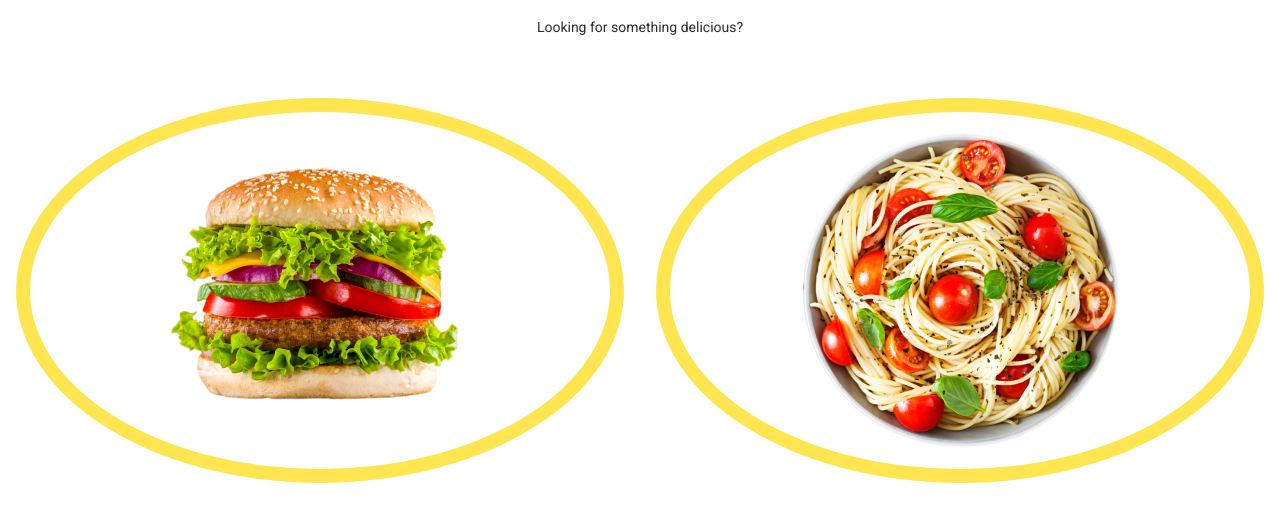
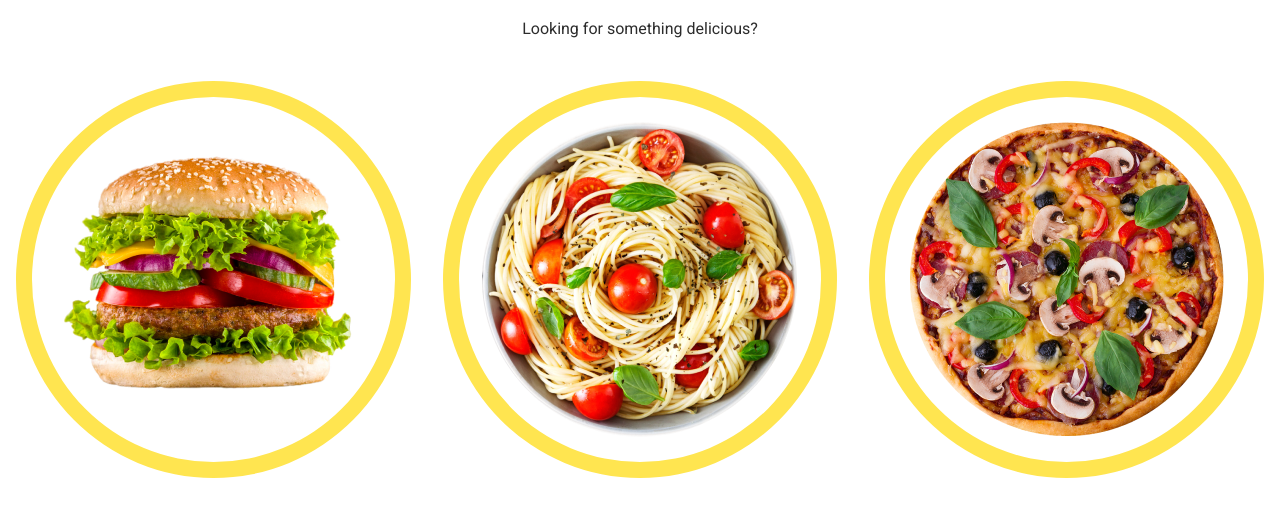
Before and after one commit to DDenysKoval/command_pages, a website built with Vite: page src/index.html in a window 1280 px wide. Shown: the part 240-747 px from the top of the page. Built offline with nearby package versions, Linux system fonts and the light colour scheme.

Commit message:
products1280mm

```diff
--- a/src/css/products copy.css
+++ /dev/null
@@ -1,69 +0,0 @@
-.header-three {
-    font-size: 18px;
-    margin-bottom: 16px;
-}
-
-
-.section-three {
-    padding: 100px 0;
-}
-
-.section-three-header {
-    text-align: center;
-    margin-bottom: 20px;
-    font-weight: 700;
-    font-size: 42px;
-}
-
-.section-three-text {
-    text-align: center;
-    font-weight: 400;
-    font-size: 16px;
-    margin-bottom: 40px;
-}
-.section-three-list {
-    display: flex;
-    flex-wrap: wrap;
-    gap: 32px;
-    align-items: center;
-}
-
-.section-three-list-item {
-    width: calc((100% - 64px) / 3 );
-    border: 16px solid #ffe550;
-    border-radius: 50%;
-    height: 397px;
-    display: flex;
-    justify-content: center;
-    align-items: center;
-    cursor: pointer;
-    position: relative;
-    overflow: hidden;
-}
-
-.section-three-product-name {
-    position: absolute;
-    background-color: rgba(187, 243, 48, 0.8);
-    height: 100%;
-    width: 100%;
-    top: 0;
-    left: 0;
-    color: #fefefe;
-    display: flex;
-    justify-content: center;
-    align-items: center;
-    text-shadow: 0 0 3px #000;
-    opacity: 0;
-    border-radius: 50%;
-    transform: scale(0);
-    transition: opacity 250ms ease-in-out, transform 250ms ease-in-out;
-}
-
-.section-three-list-item:hover .section-three-product-name {
-    opacity: 1;
-    transform: scale(1);
-}
-
-.section-three-list-item:hover {
-    border-color: #bbf330;
-}
--- a/src/css/products.css
+++ b/src/css/products.css
@@ -57,6 +57,7 @@
     border-radius: 50%;
     transform: scale(0);
     transition: opacity 250ms ease-in-out, transform 250ms ease-in-out;
+    font-size: 32px;
 }
 
 .section-three-list-item:hover .section-three-product-name {
@@ -80,6 +81,7 @@
 
     .section-three-text {
         margin-bottom: 60px;
+        font-size: 16px;
     }
 
     .section-three-list {
@@ -90,6 +92,31 @@
         width: calc((100% - 32px) / 2);
         border: 14px solid #ffe550;
         padding: 21px 20px;
-            /* height: 397px; */
         }
+
+    .section-three-product-name {
+        font-size: 46px;
+    }
 }
+
+@media screen and (min-width: 1280px) {
+    .header-three {
+            font-size: 18px;
+            margin-bottom: 16px;
+        }
+
+    .section-three-text {
+        margin-bottom: 40px;
+    }
+
+    .section-three-text {
+        margin-bottom: 40px;
+    }
+
+    .section-three-list-item {
+        width: calc((100% - 64px) / 3);
+        border: 16px solid #ffe550;
+        padding: 0;
+        height: 397px;
+    }
+}
```
